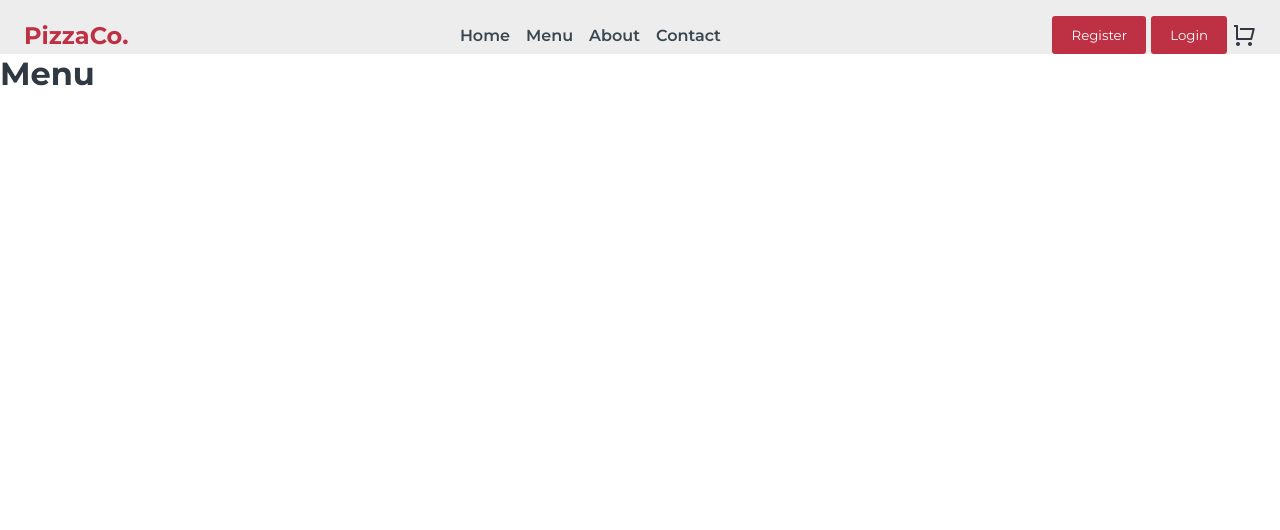
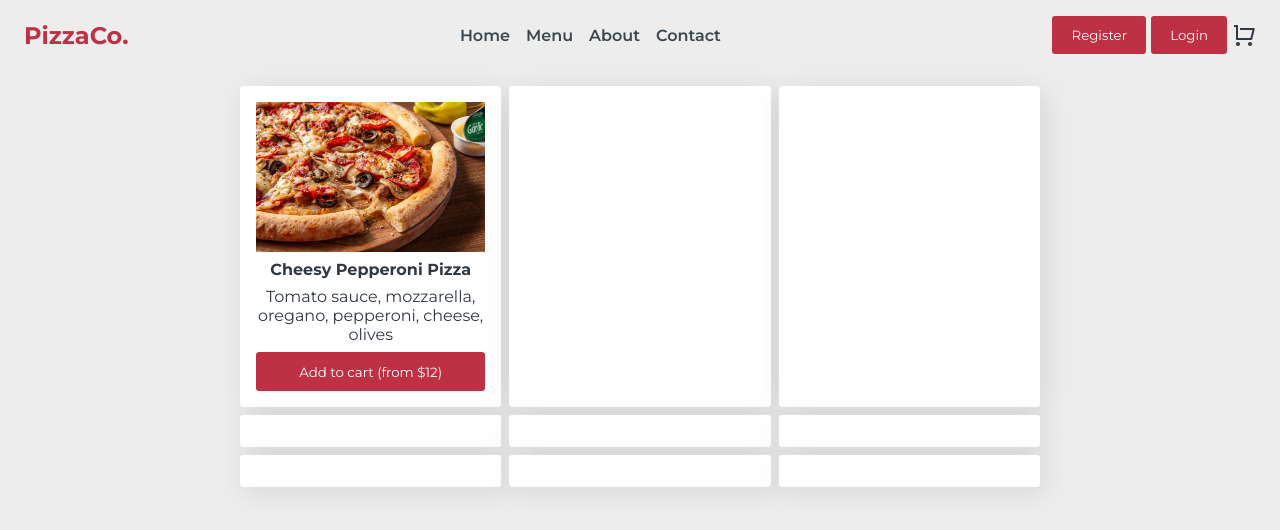
Before and after one commit to rafiyashahana/pizza-app-react, a React (Create React App) app: page /menu in a window 1280 px wide. Shown: the top 530 px of the page. Built offline with nearby package versions, Linux system fonts and the light colour scheme.

Commit message:
added menu component

```diff
--- a/src/components/button/Button.module.css
+++ b/src/components/button/Button.module.css
@@ -5,7 +5,6 @@
   background-color: var(--red);
   border-radius: 0.2rem;
   color: #fff;
-
   display: flex;
   align-items: center;
   justify-content: center;
--- a/src/components/card/Card.module.css
+++ b/src/components/card/Card.module.css
@@ -3,4 +3,8 @@
   padding: 1rem;
   background-color: #fff;
   box-shadow: 5px 5px 30px rgba(0, 0, 0, 0.1);
+  text-align: center;
+  display: flex;
+  flex-direction: column;
+  gap: 0.5rem;
 }
--- a/src/pages/menu/Menu.jsx
+++ b/src/pages/menu/Menu.jsx
@@ -1,10 +1,27 @@
-import Modal from "../../components/modal/Modal";
+import Card from "../../components/card/Card";
+import Button from "../../components/button/Button";
 import styles from "./Menu.module.css";
+import best2 from "../../assets/images/best2.jpeg";
 
 const Menu = () => {
   return (
-    <div>
-      <h1>Menu</h1>
+    <div className={styles.container}>
+      <div className={styles.pizza_container}>
+        <Card className={styles.card}>
+          <img src={best2} />
+          <h4>Cheesy Pepperoni Pizza</h4>
+          <p>Tomato sauce, mozzarella, oregano, pepperoni, cheese, olives</p>
+          <Button className={styles.btn}>Add to cart (from $12)</Button>
+        </Card>
+        <Card></Card>
+        <Card></Card>
+        <Card></Card>
+        <Card></Card>
+        <Card></Card>
+        <Card></Card>
+        <Card></Card>
+        <Card></Card>
+      </div>
     </div>
   );
 };
--- a/src/pages/menu/Menu.module.css
+++ b/src/pages/menu/Menu.module.css
@@ -0,0 +1,19 @@
+.container {
+  padding: 1rem 1.5rem;
+  background-color: rgba(220, 220, 220, 0.5);
+  height: 100vh;
+}
+.container h3 {
+  font-weight: 500;
+}
+.pizza_container {
+  display: grid;
+  grid-template-columns: repeat(3, 1fr);
+  gap: 0.5rem;
+  max-width: 800px;
+  margin: 1rem auto;
+}
+.card img {
+  height: 150px;
+  width: 100%;
+}
```
